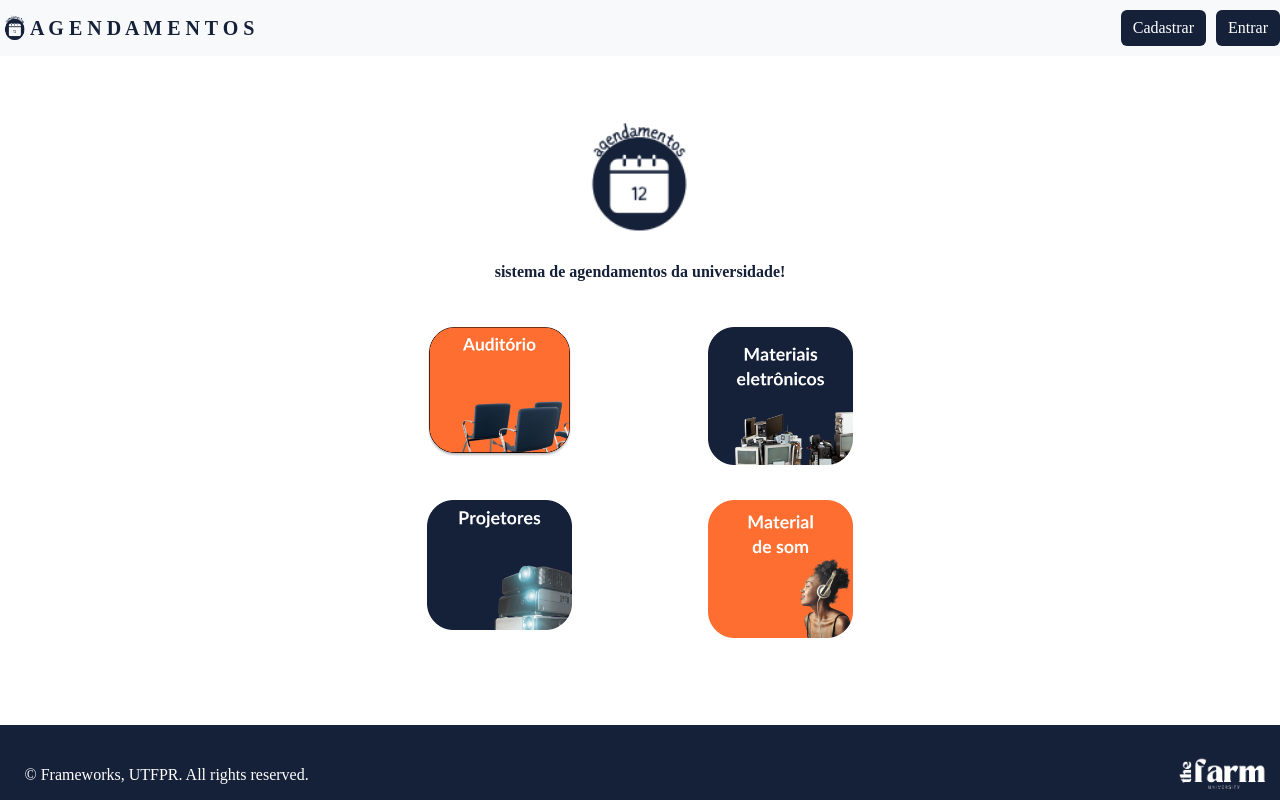
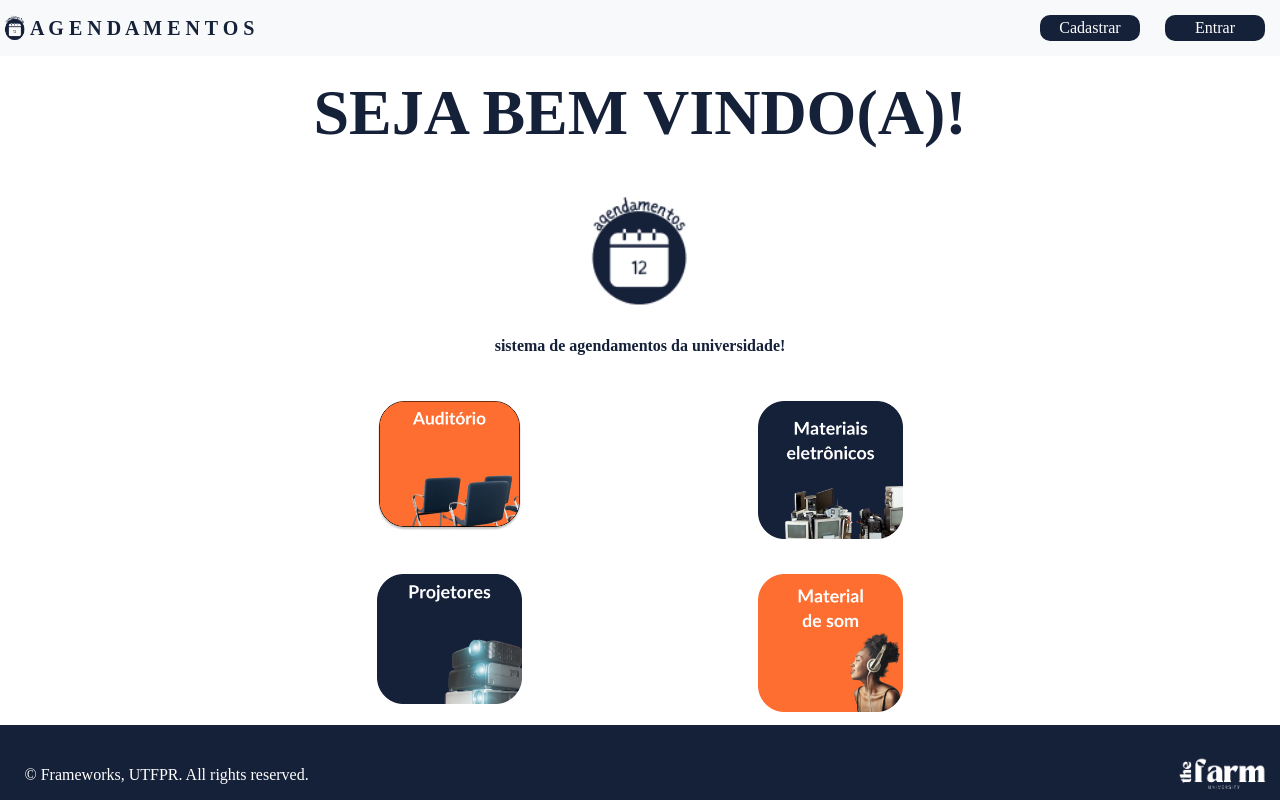
Before and after one commit to danielapandrade/controle-agendamento, an Angular app: page / in a window 1280 px wide. Built offline with nearby package versions, Linux system fonts and the light colour scheme.

Commit message:
finalizando atividade-09

```diff
--- a/src/app/app.component.html
+++ b/src/app/app.component.html
@@ -1,3 +1,3 @@
-<app-header></app-header>
+<app-header [agendamentos]="agendamentos"></app-header>
 <router-outlet></router-outlet>
 <app-footer></app-footer>
--- a/src/app/app.component.ts
+++ b/src/app/app.component.ts
@@ -7,5 +7,5 @@ import { Component } from '@angular/core';
 })
 export class AppComponent {
   title = 'controle-agendamento';
-  tituloBoasVindas="seja bem-vindo(a)!"
+  agendamentos="A G E N D A M E N T O S"
 }
--- a/src/app/header/header.component.css
+++ b/src/app/header/header.component.css
@@ -9,6 +9,10 @@ button {
     color: white;
     border: none;
     font-weight: 20px;
+    border-radius: 10px;
+    width: 100px;
+    margin-right: 15px;
+
 
 }
 .btn-class:hover {
--- a/src/app/header/header.component.html
+++ b/src/app/header/header.component.html
@@ -1,10 +1,10 @@
 <nav class="navbar navbar-light bg-light">
   <div class="navbar-brand" href="#">
     <img src="assets/img/logo.png"  width="30" height="30" class="d-inline-block align-top" alt="">
-    <span class="text">A G E N D A M E N T O S</span>
+    <span class="text">{{agendamentos}}</span>
   </div>
   <div >
-    <button type="button" class="btn btn-class" [routerLink]="['/cadastrar']" >Cadastrar</button>
-    <button type="button" class="btn btn-class" >Entrar</button>
+    <button type="button"  [routerLink]="['/cadastrar']" >Cadastrar</button>
+    <button type="button"  >Entrar</button>
 </div>
 </nav>
--- a/src/app/header/header.component.ts
+++ b/src/app/header/header.component.ts
@@ -1,4 +1,4 @@
-import { Component } from '@angular/core';
+import { Component, Input } from '@angular/core';
 
 @Component({
   selector: 'app-header',
@@ -7,4 +7,7 @@ import { Component } from '@angular/core';
 })
 export class HeaderComponent {
 
+@Input()
+agendamentos:string;
+
 }
--- a/src/app/main-page/main-page.component.ts
+++ b/src/app/main-page/main-page.component.ts
@@ -7,8 +7,8 @@ import { Component, Input } from '@angular/core';
 })
 export class MainPageComponent {
 
-  @Input()
-  fraseBoasVindas:string="";
+
+  fraseBoasVindas:string="SEJA BEM VINDO(A)!";
   fraseSistemaAgendemento:string="sistema de agendamentos da universidade!";
 
 }
```
Also changed, not shown: 1 other file (tests, documents, lock files or other folders).
